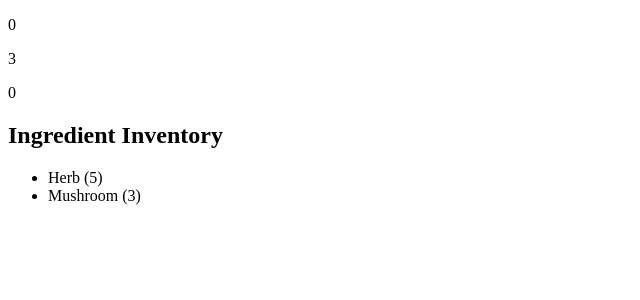
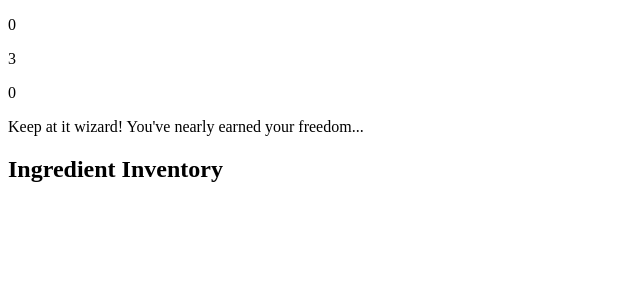
Before and after one commit to shaan-exe/atdp-potionpanic, a Vue app: page / in a window 1280 px wide. Shown: the top 300 px of the page, without its empty margins (0-640 px from the left). Built offline with nearby package versions, Linux system fonts and the light colour scheme.

Commit message:
TEST - feedback panel w/ basic structure and functionality, acting as no more than a <p> tag as of now, working rendition will have more purpose.

```diff
--- a/src/App.vue
+++ b/src/App.vue
@@ -20,10 +20,7 @@ export default {
       // the major game state variables will be stored here, like the current potion request, the player's inventory, and the current mixer state.
       gameData: {
         currentRequest: null,
-        inventory: [
-          { id: 1, name: 'Herb', quantity: 5 },
-          { id: 2, name: 'Mushroom', quantity: 3 },
-        ],
+        inventory: [],
         mixerState: [],
         feedback: '',
         dayProgress: 0,
@@ -59,6 +56,7 @@ export default {
     following order: // 1. GameTracker // 2. FeedbackPanel // 3. IngredientInventory // 4.
     RequestDisplay // 5. PotionMixer -->
     <GameTracker :gameData="gameData"></GameTracker>
+    <FeedbackPanel :feedback="gameData.feedback"></FeedbackPanel>
     <IngredientInventory :inventoryData="gameData.inventory"></IngredientInventory>
   </main>
 </template>
--- a/src/main-components/FeedbackPanel.vue
+++ b/src/main-components/FeedbackPanel.vue
@@ -1,5 +1,8 @@
 <script>
 export default {
+  props: {
+    feedback: String,
+  },
   components: {},
   data() {
     return {}
@@ -12,7 +15,11 @@ export default {
 
 <template>
   <!-- this component will serve to compute the nessecary feedback from the submission, getting the details of the users submission passed as props. -->
-  <main></main>
+  <section>
+    <!--add improved structure for this component -->
+    <p v-if="feedback">{{ feedback }}</p>
+    <p v-else>Keep at it wizard! You've nearly earned your freedom...</p>
+  </section>
 </template>
 
 <style scoped></style>
```
